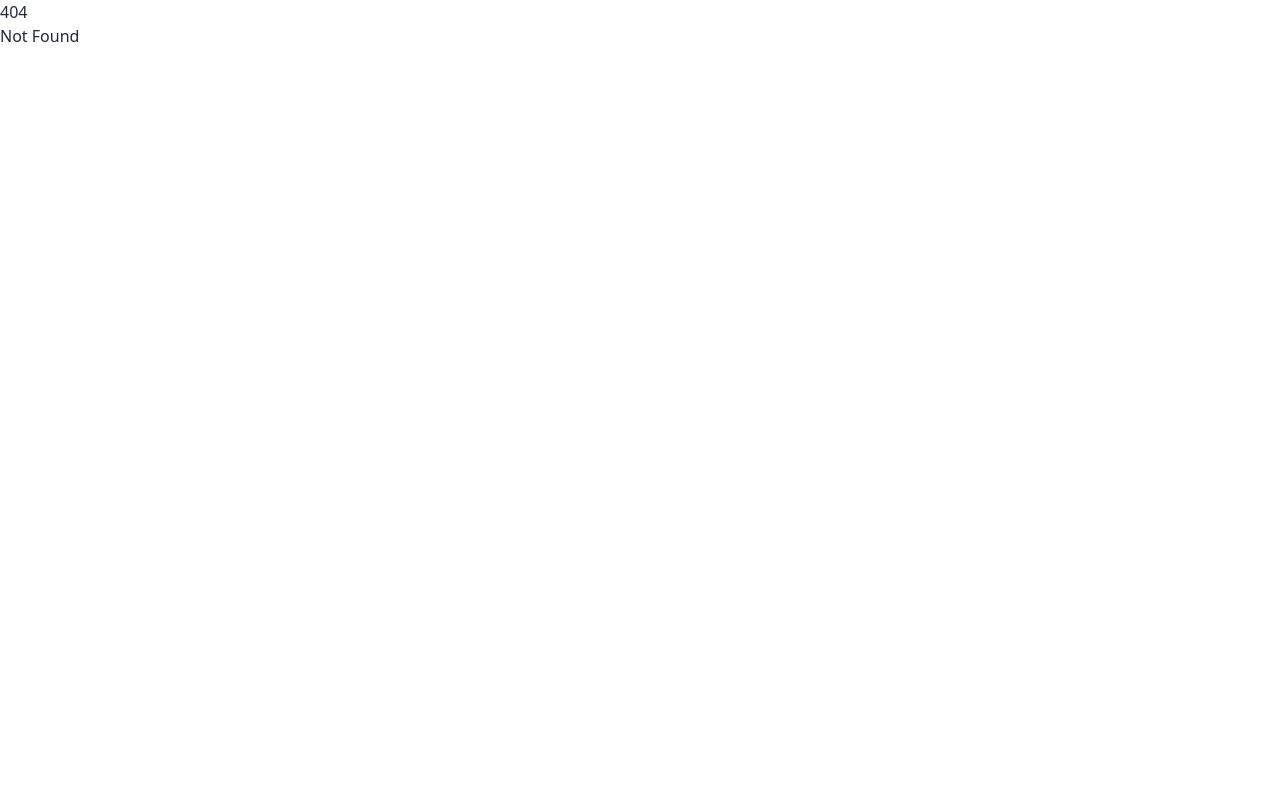
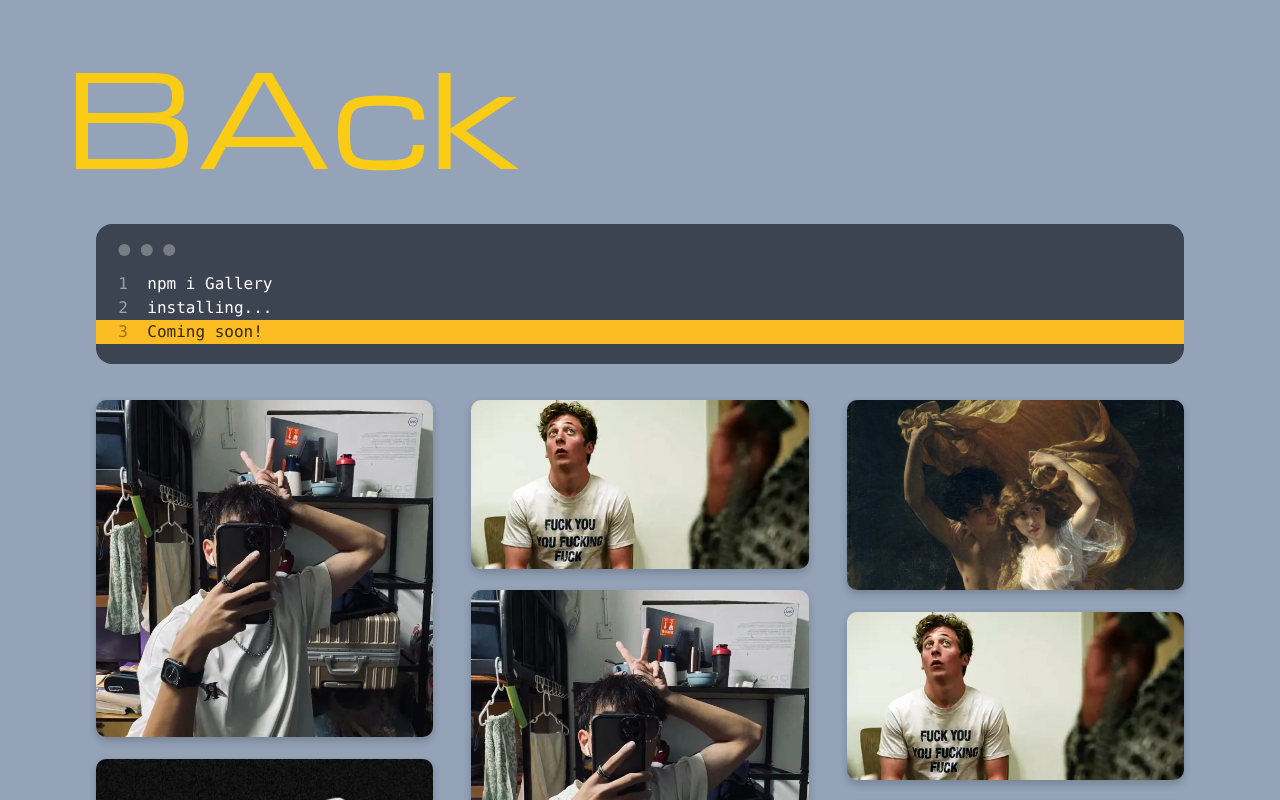
Before and after one commit to YELineee/Blog-with-svelte, a SvelteKit app: page /gallery in a window 1280 px wide. Before the commit this address had no page. Shown: the top 800 px of the page. Built offline with nearby package versions, Linux system fonts and the light colour scheme.

Commit message:
ADD routes gallery

```diff
--- /dev/null
+++ b/src/routes/gallery/+page.svelte
@@ -0,0 +1,96 @@
+<script>
+</script>
+
+<div class=" bg-slate-400">
+	<div class="pl-6 pt-4 md:pl-16">
+		<p class="font-dynamic-p-titl font-black">
+			<a href="/" class=" font-thin text-yellow-400" id="YE">BAck</a>
+		</p>
+	</div>
+
+	<div class="mockup-code mx-6 md:mx-24 my-4">
+		<pre data-prefix="1"><code>npm i Gallery</code></pre>
+		<pre data-prefix="2"><code>installing...</code></pre>
+		<pre data-prefix="3" class="bg-warning text-warning-content"><code>Coming soon!</code></pre>
+	</div>
+
+	<div class="container h-auto md:h-[150rem] p-5 mx-auto md:px-24">
+		<div class="card w-[100%] h-auto md:w-[31%]" style="">
+			<img src="./images/IMG_499.webp" alt="" style="border-radius: 10px;" />
+		</div>
+		<div class="card w-[100%] h-auto md:w-[31%]" style="">
+			<img src="./images/IMG_4996.webp" alt="" style="border-radius: 10px;" />
+		</div>
+		<div class="card w-[100%] h-auto md:w-[31%]" style="">
+			<img src="./images/IMG_4998.webp" alt="" style="border-radius: 10px;" />
+		</div>
+		<div class="card w-[100%] h-auto md:w-[31%]" style="">
+			<img src="./images/IMG_4995.webp" alt="" style="border-radius: 10px;" />
+		</div>
+		<div class="card w-[100%] h-auto md:w-[31%]" style="">
+			<img src="./images/IMG_499.webp" alt="" style="border-radius: 10px;" />
+		</div>
+		<div class="card w-[100%] h-auto md:w-[31%]" style="">
+			<img src="./images/IMG_4996.webp" alt="" style="border-radius: 10px;" />
+		</div>
+		<div class="card w-[100%] h-auto md:w-[31%]" style="">
+			<img src="./images/IMG_4998.webp" alt="" style="border-radius: 10px;" />
+		</div>
+		<div class="card w-[100%] h-auto md:w-[31%]" style="">
+			<img src="./images/IMG_4995.webp" alt="" style="border-radius: 10px;" />
+		</div>
+		<div class="card w-[100%] h-auto md:w-[31%]" style="">
+			<img src="./images/IMG_499.webp" alt="" style="border-radius: 10px;" />
+		</div>
+		<div class="card w-[100%] h-auto md:w-[31%]" style="">
+			<img src="./images/IMG_4996.webp" alt="" style="border-radius: 10px;" />
+		</div>
+		<div class="card w-[100%] h-auto md:w-[31%]" style="">
+			<img src="./images/IMG_4998.webp" alt="" style="border-radius: 10px;" />
+		</div>
+		<div class="card w-[100%] h-auto md:w-[31%]" style="">
+			<img src="./images/IMG_4995.webp" alt="" style="border-radius: 10px;" />
+		</div>
+	</div>
+</div>
+
+<style>
+	.font-dynamic-p-titl {
+		font-size: 10vw;
+		font-family: 'Michroma', serif;
+	}
+
+	.container {
+		display: flex;
+		flex-flow: column wrap;
+		align-content: space-between;
+	}
+
+	.card {
+		position: relative;
+		margin-bottom: 2%;
+		border-radius: 10px;
+		background-color: rgba(255, 255, 255, 0.1);
+		box-shadow: 0 4px 8px 0 rgba(0, 0, 0, 0.2);
+		color: #fff;
+		box-sizing: border-box;
+	}
+
+	.card:nth-child(3n + 1) {
+		order: 1;
+	}
+	.card:nth-child(3n + 2) {
+		order: 2;
+	}
+	.card:nth-child(3n) {
+		order: 3;
+	}
+
+	.container::before,
+	.container::after {
+		content: '';
+		flex-basis: 100%;
+		width: 0;
+		order: 2;
+	}
+</style>
```
